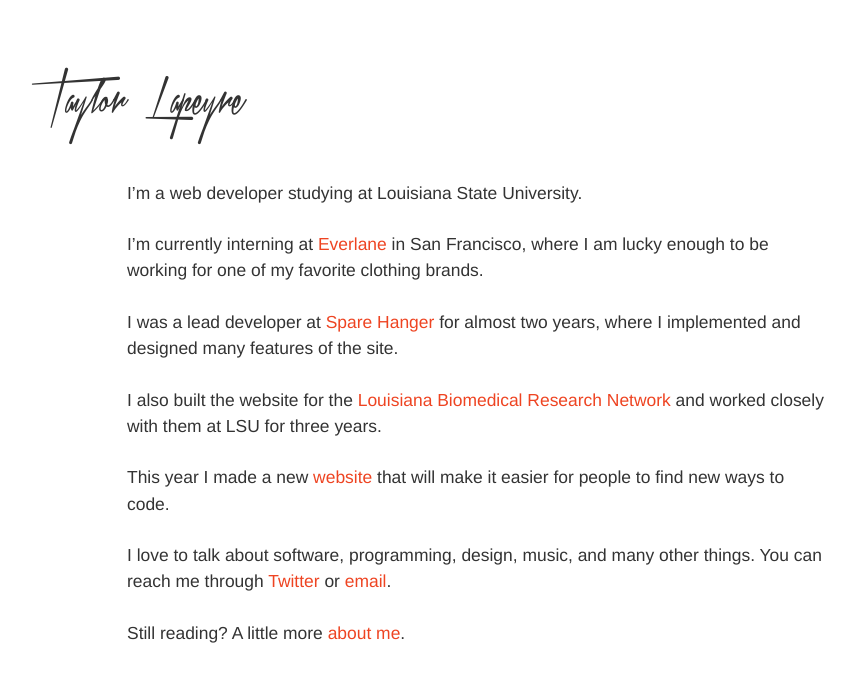
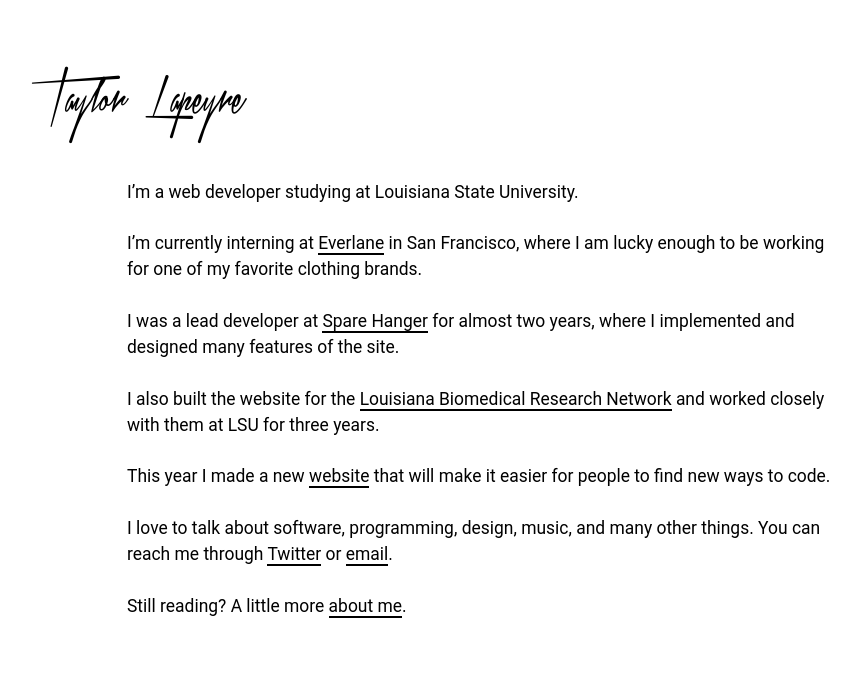
Before and after one commit to taylorlapeyre/taylorlapeyre.github.io, a Jekyll site: the page built from index.md, in a window 1280 px wide. Shown: the top 682 px of the page, without its empty margins (161-1021 px from the left). Built offline with Jekyll 4.4.1, drawn with Linux system fonts in a browser that asks for light colours; some web fonts are replaced.

Commit message:
small typography upgrade

```diff
--- a/_layouts/default.html
+++ b/_layouts/default.html
@@ -6,6 +6,7 @@
     <meta name="viewport" content="width=device-width, initial-scale=1.0">
     <link rel="stylesheet" href="/assets/css/style.css">
     <link rel="stylesheet" href="/assets/css/xtreem.css">
+    <link href="https://fonts.googleapis.com/css?family=RobotoDraft:400,500,700,400italic" rel="stylesheet">
   </head>
   <body>
     <header>
--- a/assets/css/style.css
+++ b/assets/css/style.css
@@ -1,9 +1,9 @@
 body {
   margin: 0 auto;
-  color: #333;
+  color: #000;
   font-weight: normal;
   font-size: 109%;
-  font-family: 'Helvetica Neue', sans-serif;
+  font-family: 'RobotoDraft', 'Roboto', 'Helvetica Neue', sans-serif;
   line-height: 1.5em;
   text-rendering: optimizeLegibility;
   -webkit-font-smoothing: antialiased;
@@ -14,8 +14,9 @@
 }
 
 a, a:hover {
-  color: #E42;
+  color: #000;
   text-decoration: none;
+  border-bottom: 2px solid #000;
 }
 
 header {
@@ -30,7 +31,8 @@
 }
 
 h1 a, h1 a:hover {
-  color: #333;
+  border-bottom: 0;
+  color: #000;
   text-decoration: none;
   font-family: 'XtreemMedium';
 }
```
